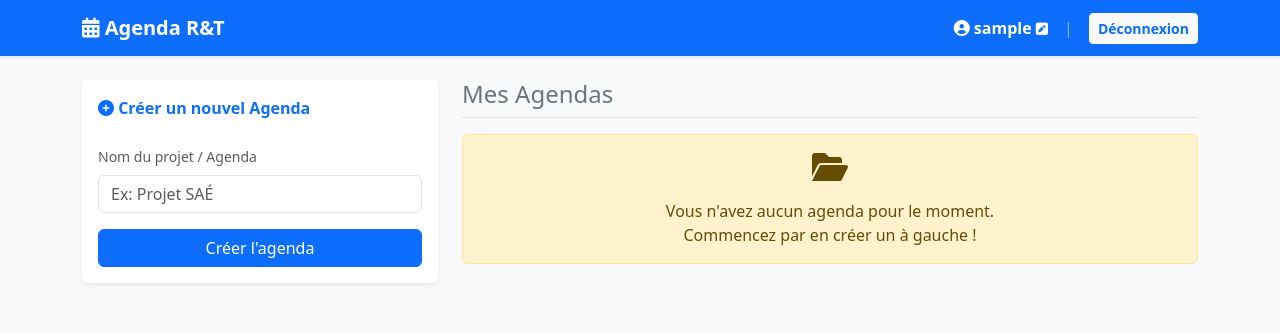
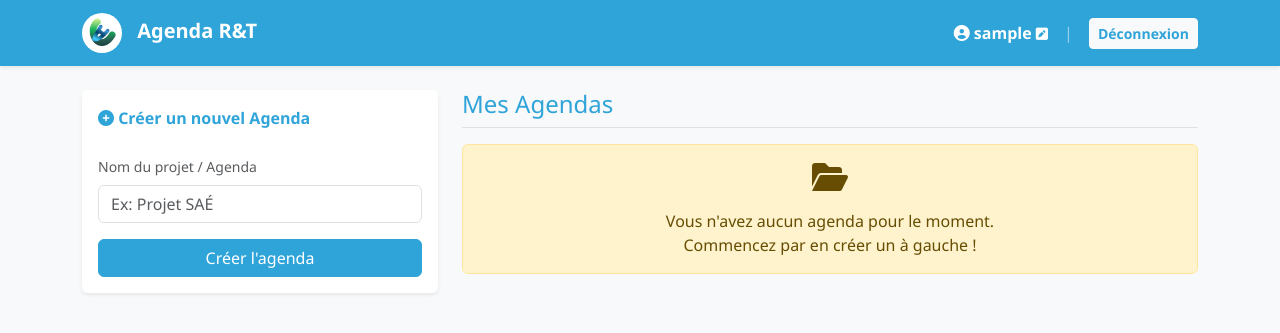
Before and after one commit to Regoboth95/SAE302, a Flask app: page / in a window 1280 px wide. Shown: the top 333 px of the page. Run offline with Flask 3, Linux system fonts and the light colour scheme; the visitor is signed in with stand-in values (Sample User, id 1); data that the repository does not hold is empty; some libraries are stand-ins or nearby versions.

Commit message:
Ajout d'un Logo et Changements du Thème du site

```diff
--- a/static/style.css
+++ b/static/style.css
@@ -1,45 +1,101 @@
 /* static/style.css */
 
-/* --- STYLE GLOBAL --- */
-body {
-    background-color: #f8f9fa; /* Couleur de fond gris clair commune */
+:root {
+    /* Palette extraite du logo C.png */
+    --logo-blue: #2FA4D9;
+    --logo-green: #8BC540;
+    --logo-dark: #1E6047; /* Pour les survols */
+    --bg-light: #f8f9fa;
 }
 
-/* --- SPÉCIFIQUE LOGIN (Style "Carte Centrée" - Photo 2) --- */
-/* On applique ce style uniquement si le body a la classe 'login-page' */
+/* --- STYLE GÉNÉRAL --- */
+body {
+    background-color: var(--bg-light);
+    font-family: 'Segoe UI', Tahoma, Geneva, Verdana, sans-serif;
+}
+
+/* Redéfinition des couleurs Bootstrap pour coller au logo */
+.bg-primary {
+    background-color: var(--logo-blue) !important;
+}
+.btn-primary {
+    background-color: var(--logo-blue);
+    border-color: var(--logo-blue);
+}
+.btn-primary:hover {
+    background-color: #258bb8; /* Un peu plus foncé */
+}
+
+.text-primary {
+    color: var(--logo-blue) !important;
+}
+
+.btn-success {
+    background-color: var(--logo-green);
+    border-color: var(--logo-green);
+}
+.btn-success:hover {
+    background-color: #7ab332;
+}
+
+/* Logo (classe utilitaire) */
+.logo-icon {
+    height: 40px;
+    width: auto;
+    margin-right: 10px;
+    vertical-align: middle;
+}
+
+/* --- LOGIN PAGE (Carte centrée) --- */
 body.login-page {
     display: flex;
     align-items: center;
     justify-content: center;
-    height: 100vh; /* Prend toute la hauteur pour centrer verticalement */
+    height: 100vh;
 }
 
 .login-card-custom {
     width: 100%;
-    max-width: 400px; /* Limite la largeur comme sur la photo */
+    max-width: 400px;
     border: none;
-    box-shadow: 0 4px 6px rgba(0,0,0,0.1); /* Ombre douce */
+    border-top: 5px solid var(--logo-blue); /* Petite touche de couleur */
+    box-shadow: 0 4px 15px rgba(0,0,0,0.1);
 }
 
-/* --- SPÉCIFIQUE DASHBOARD --- */
+/* --- DASHBOARD --- */
 .card-agenda {
-    transition: transform 0.2s;
+    transition: transform 0.2s, box-shadow 0.2s;
+    border: none;
+    border-left: 4px solid var(--logo-blue);
 }
 .card-agenda:hover {
-    transform: translateY(-5px); /* Petit effet de saut au survol */
-}
-.profile-link:hover {
-    text-decoration: underline !important;
-    opacity: 0.9;
+    transform: translateY(-5px);
+    box-shadow: 0 10px 20px rgba(0,0,0,0.1) !important;
 }
 
-/* --- SPÉCIFIQUE AGENDA --- */
+/* --- AGENDA (Barre latérale + Calendrier) --- */
+/* Style spécifique pour la barre latérale demandée */
+.sidebar-agenda {
+    background-color: white;
+    border-radius: 10px;
+    padding: 15px;
+    box-shadow: 0 2px 5px rgba(0,0,0,0.05);
+    height: 100%; /* Prend toute la hauteur disponible */
+}
+
 #calendar {
     background: white;
     padding: 20px;
     border-radius: 10px;
     box-shadow: 0 4px 6px rgba(0,0,0,0.1);
 }
+
+/* Personnalisation FullCalendar pour qu'il soit Bleu/Vert */
+.fc-button-primary {
+    background-color: var(--logo-blue) !important;
+    border-color: var(--logo-blue) !important;
+}
 .fc-event {
     cursor: pointer;
+    border: none;
 }
--- a/templates/dashboard.html
+++ b/templates/dashboard.html
@@ -11,7 +11,10 @@
 
     <nav class="navbar navbar-expand-lg navbar-dark bg-primary mb-4 shadow-sm">
         <div class="container">
-            <a class="navbar-brand fw-bold" href="#"><i class="fas fa-calendar-alt"></i> Agenda R&T</a>
+            <a class="navbar-brand fw-bold" href="#">
+                <img src="{{ url_for('static', filename='img/AgenColl.png') }}" alt="Logo" class="logo-icon bg-white rounded-circle p-1">
+                Agenda R&T
+            </a>
             <div class="d-flex text-white align-items-center gap-3">
                 <a href="#" data-bs-toggle="modal" data-bs-target="#mChangeMdp" class="text-white text-decoration-none fw-bold profile-link">
                     <i class="fas fa-user-circle"></i> {{ pseudo }} <i class="fas fa-pen-square small"></i>
@@ -56,13 +59,13 @@
             </div>
 
             <div class="col-md-8">
-                <h4 class="mb-3 text-secondary border-bottom pb-2">Mes Agendas</h4>
+                <h4 class="mb-3 text-secondary border-bottom pb-2" style="color: var(--logo-blue) !important;">Mes Agendas</h4>
 
                 {% if agendas %}
                     <div class="row">
                         {% for agenda in agendas %}
                             <div class="col-12 mb-3">
-                                <div class="card card-agenda shadow-sm border-0">
+                                <div class="card card-agenda shadow-sm">
                                     <div class="card-body d-flex justify-content-between align-items-center">
                                         <div>
                                             <h5 class="mb-1 text-dark fw-bold">{{ agenda[0] }}</h5>
@@ -98,15 +101,6 @@
                 </div>
                 <div class="modal-body">
                     <h6>Changer de mot de passe</h6>
-                    <div class="alert alert-light border small text-muted">
-                        <i class="fas fa-info-circle"></i> Le mot de passe doit contenir :
-                        <ul class="mb-0 ps-3">
-                            <li>Au moins 8 caractères</li>
-                            <li>Au moins 1 Majuscule</li>
-                            <li>Au moins 1 Chiffre</li>
-                            <li>Au moins 1 Caractère spécial</li>
-                        </ul>
-                    </div>
                     <input type="password" name="nouveau_mdp" class="form-control" placeholder="Nouveau mot de passe" required>
                 </div>
                 <div class="modal-footer">
```
Also changed, not shown: templates/agenda.html (+22 -21 lines), templates/login.html (+7 -3 lines), static/img/AgenColl.png (added).
